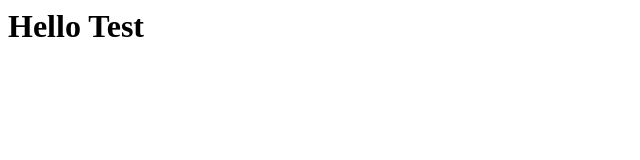
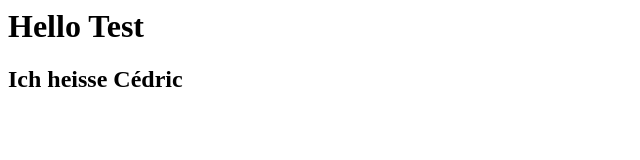
Before and after one commit to CedricEn/eweb-portfolio, a plain HTML site: page index.html in a window 1280 px wide. Shown: the whole page, without its empty margins (0-640 px from the left). Drawn offline with Linux system fonts and the light colour scheme.

Commit message:
clone testing

```diff
--- a/index.html
+++ b/index.html
@@ -1 +1,3 @@
 <h1>Hello Test</h1>
+
+<h2>Ich heisse Cédric</h2>
```
